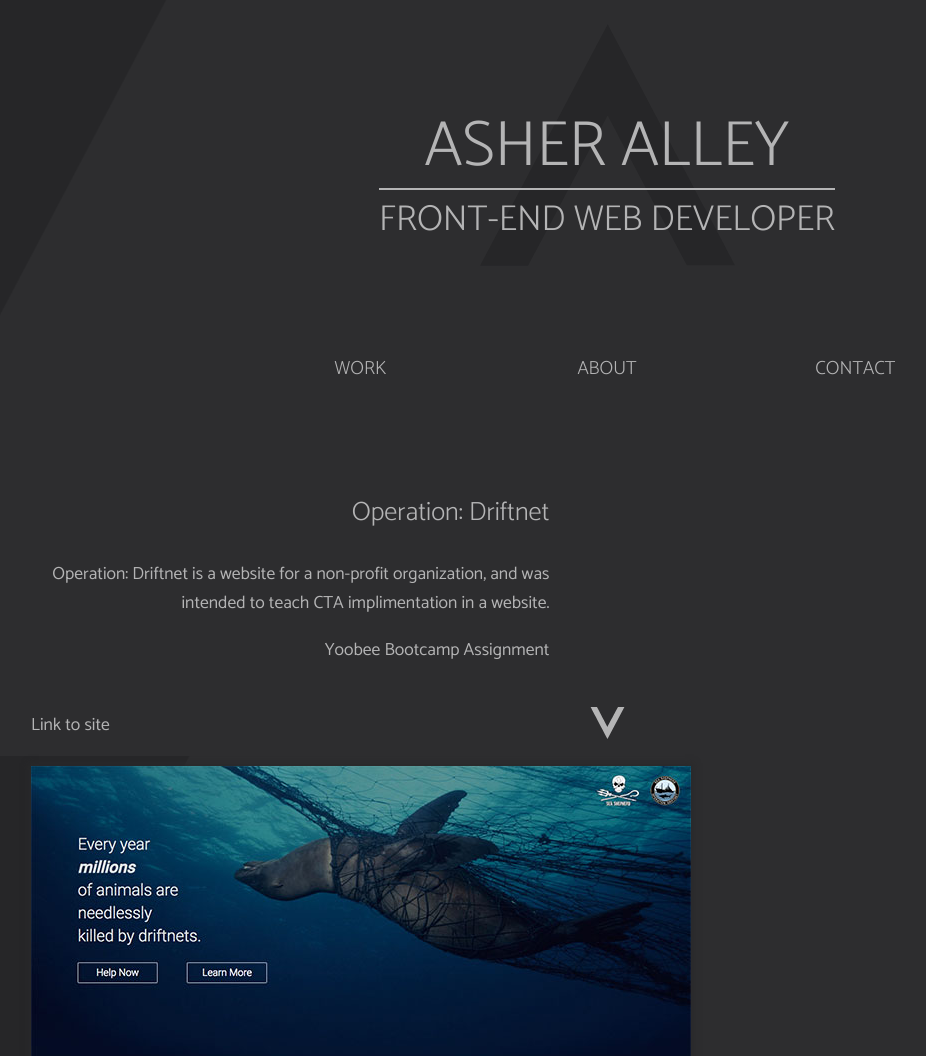
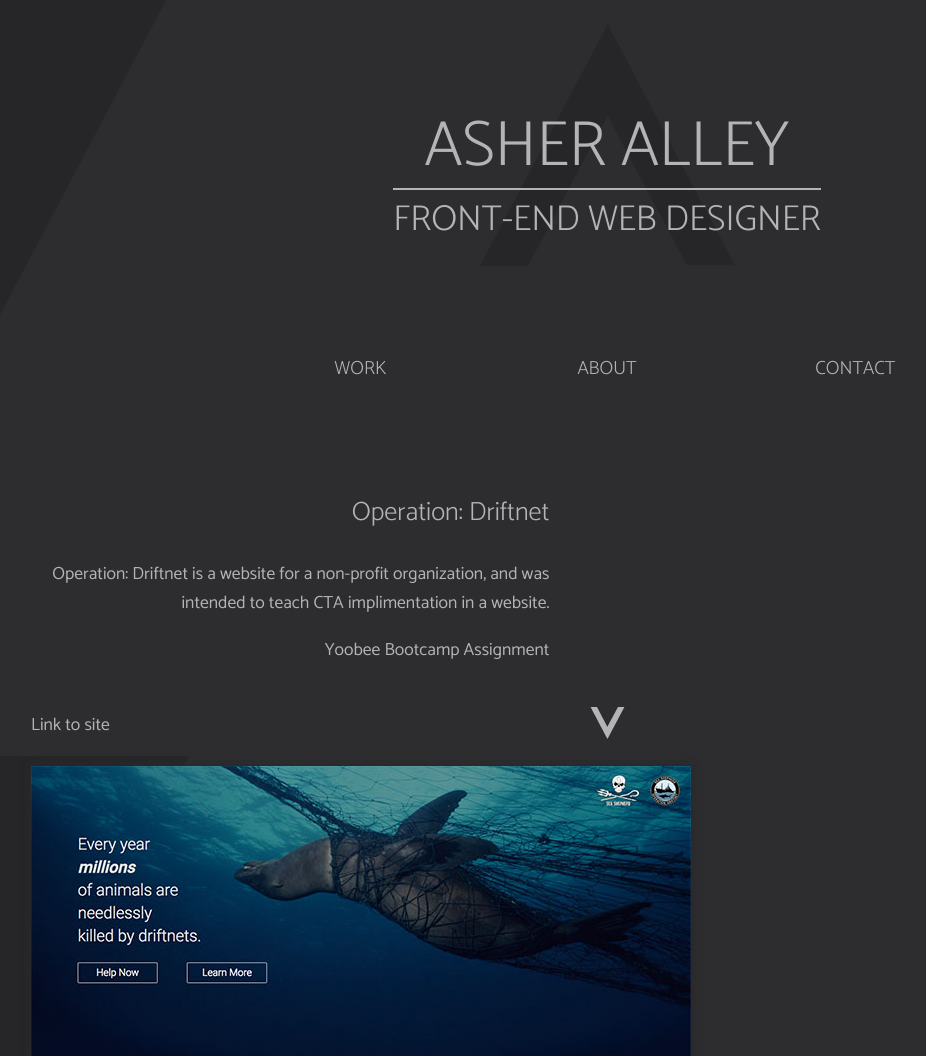
Before and after one commit to asheralley/portfolio, a website: page index.html in a window 1280 px wide. Shown: the part 44-1100 px from the top of the page, without its empty margins (33-959 px from the left). Drawn offline with Linux system fonts and the light colour scheme.

Commit message:
updated index.html

```diff
--- a/index.html
+++ b/index.html
@@ -39,7 +39,7 @@
 				<div class="landing-content">
 					<div class="title">
 						<h1>Asher Alley</h1>
-						<h2>Front-End Web Developer</h2>
+						<h2>Front-End Web Designer</h2>
 					</div>
 				</div> <!-- end of landing-content -->
 			</div> <!-- end of grab -->
```
